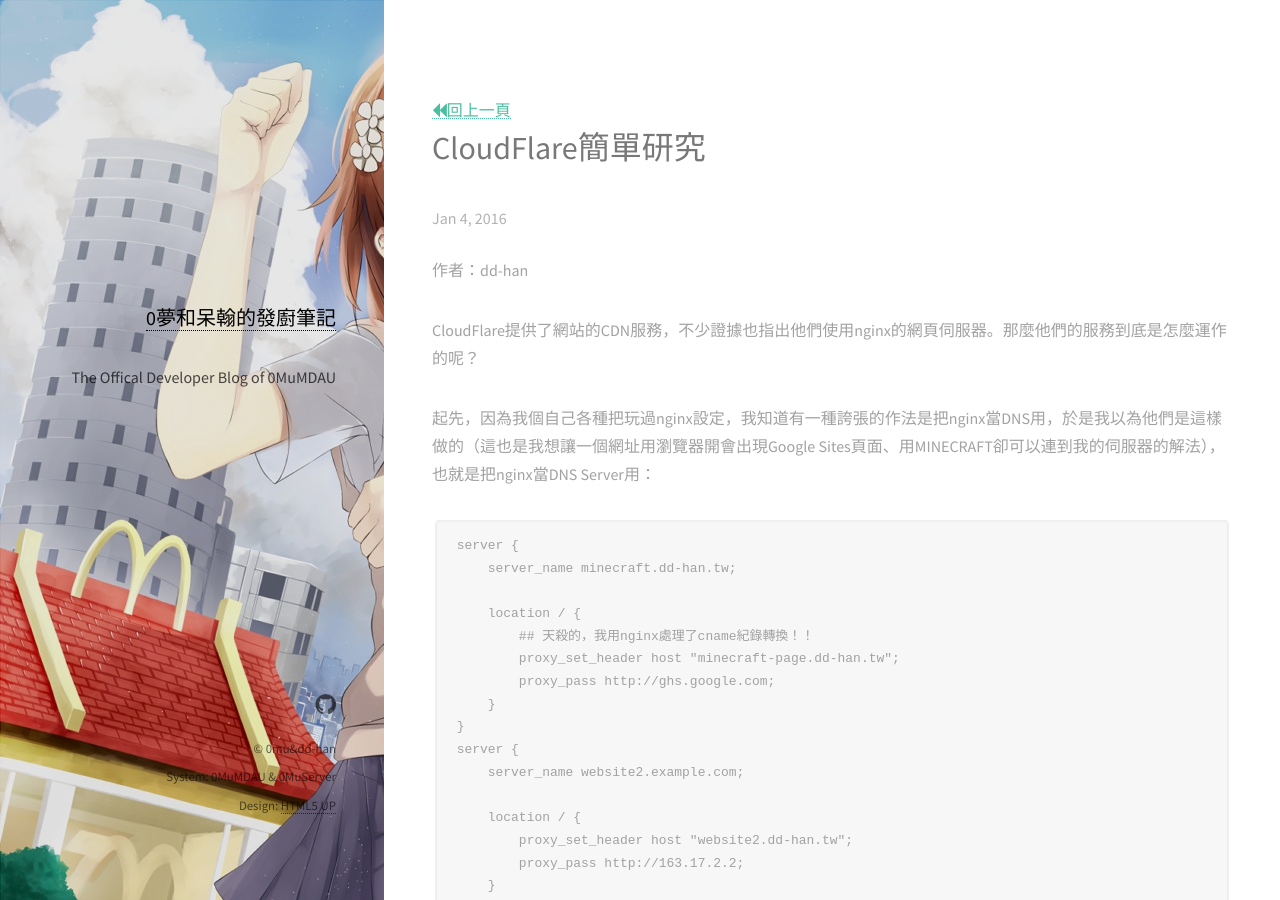
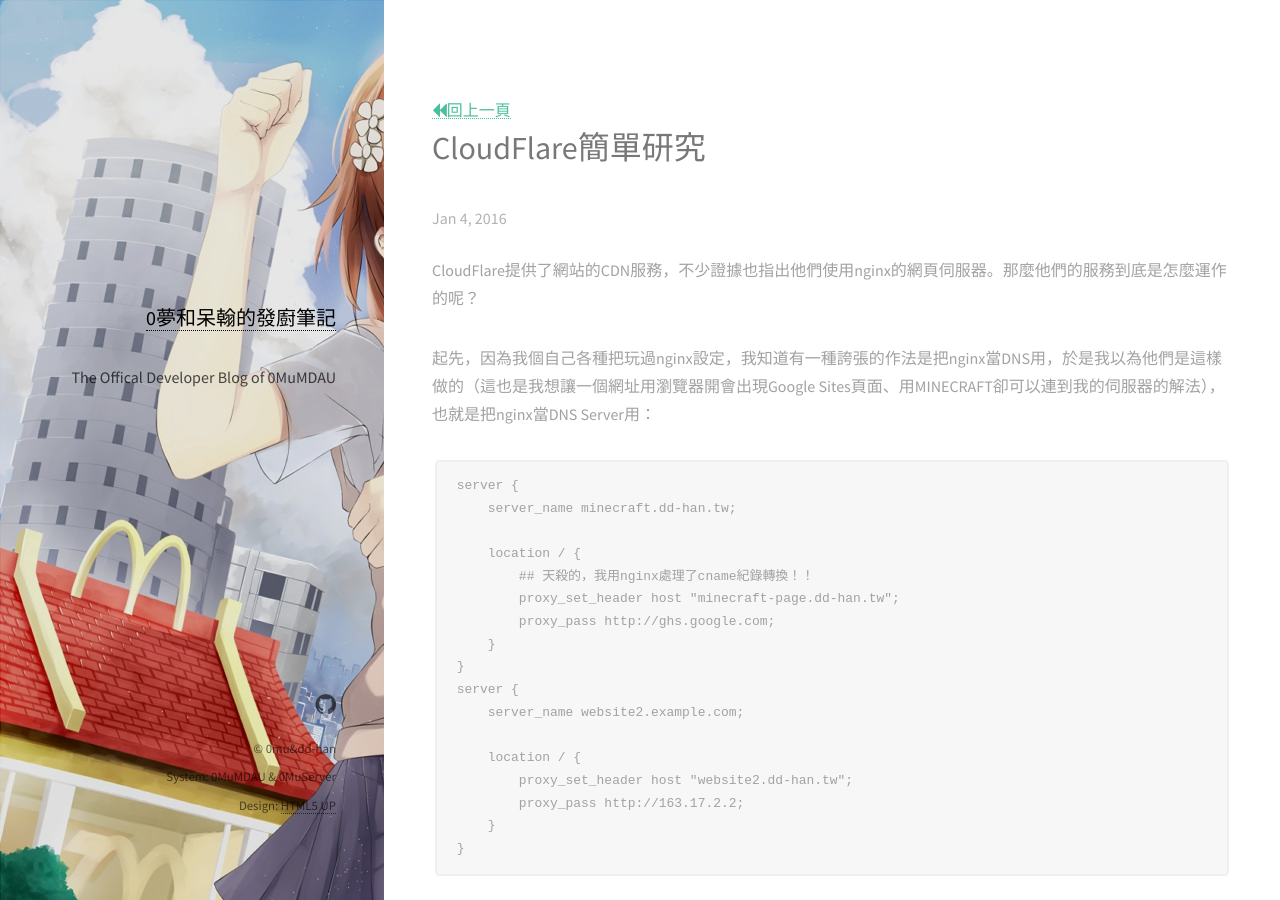
Before and after one commit to 0mu-Project/blog, a Jekyll site: the page built from _posts/2016-01-04-cloudflare-i-know.markdown, in a window 1280 px wide and 900 px high. Built offline with Jekyll 4.4.1, drawn with Linux system fonts in a browser that asks for light colours; comment, search, counter and statistics services are not loaded.

```diff
--- a/_posts/2016-01-04-cloudflare-i-know.markdown
+++ b/_posts/2016-01-04-cloudflare-i-know.markdown
@@ -1,11 +1,12 @@
 ---
 layout: post
 title:  "CloudFlare簡單研究"
-date: 2016-01-04 01:28:00
+date: 2016-01-04 01:28:00 +0800
+post_author: dd-han
 ---
-作者：dd-han
 
 CloudFlare提供了網站的CDN服務，不少證據也指出他們使用nginx的網頁伺服器。那麼他們的服務到底是怎麼運作的呢？
+
 
 起先，因為我個自己各種把玩過nginx設定，我知道有一種誇張的作法是把nginx當DNS用，於是我以為他們是這樣做的（這也是我想讓一個網址用瀏覽器開會出現Google Sites頁面、用MINECRAFT卻可以連到我的伺服器的解法），也就是把nginx當DNS Server用：
 
--- a/_posts/2016-01-24-0muMDAU-I-Developer.markdown
+++ b/_posts/2016-01-24-0muMDAU-I-Developer.markdown
@@ -2,8 +2,8 @@
 layout: post
 title:  "0MuMDAU 分散式部落格管理系統開發歷程"
 date: 2016-01-23 11:30:00
+post_author: 0mu
 ---
-作者：ZeroMu
 
 部落格系統這種東西百家齊放 像是Wordpress, October, Ghost...
 
--- a/index.html
+++ b/index.html
@@ -7,12 +7,13 @@ layout: default
 		<h2><a href="{{ post.url | prepend: site.baseurl }}">{{ post.title }}</a></h2>
 		</header>
 		<div>
+			<p>發佈日期:{{ post.date | date: "%b %-d, %Y" }} 作者:{{ page.post_author }} </p>
+			<br />
 			{{ post.content | truncatewords:5}}
 		</div>
 		<div>
 		<ul class="actions left">
-		    <li><a>{{ post.date | date: "%b %-d, %Y" }}</a></li>
-			</ul>
+		</ul>
 		<ul class="actions right">
 			<li><a href="{{ post.url | prepend: site.baseurl }}" class="button">繼續閱讀</a></li>
 		</ul>
```
